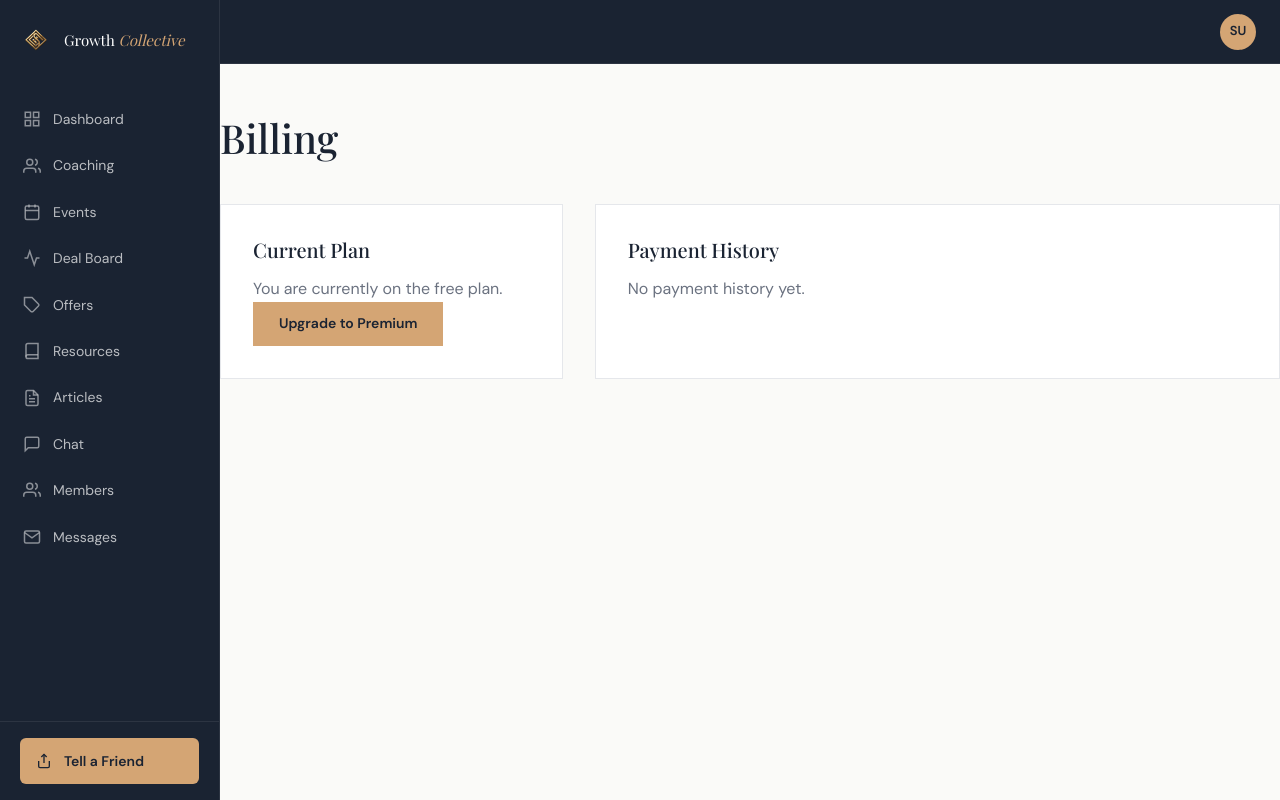
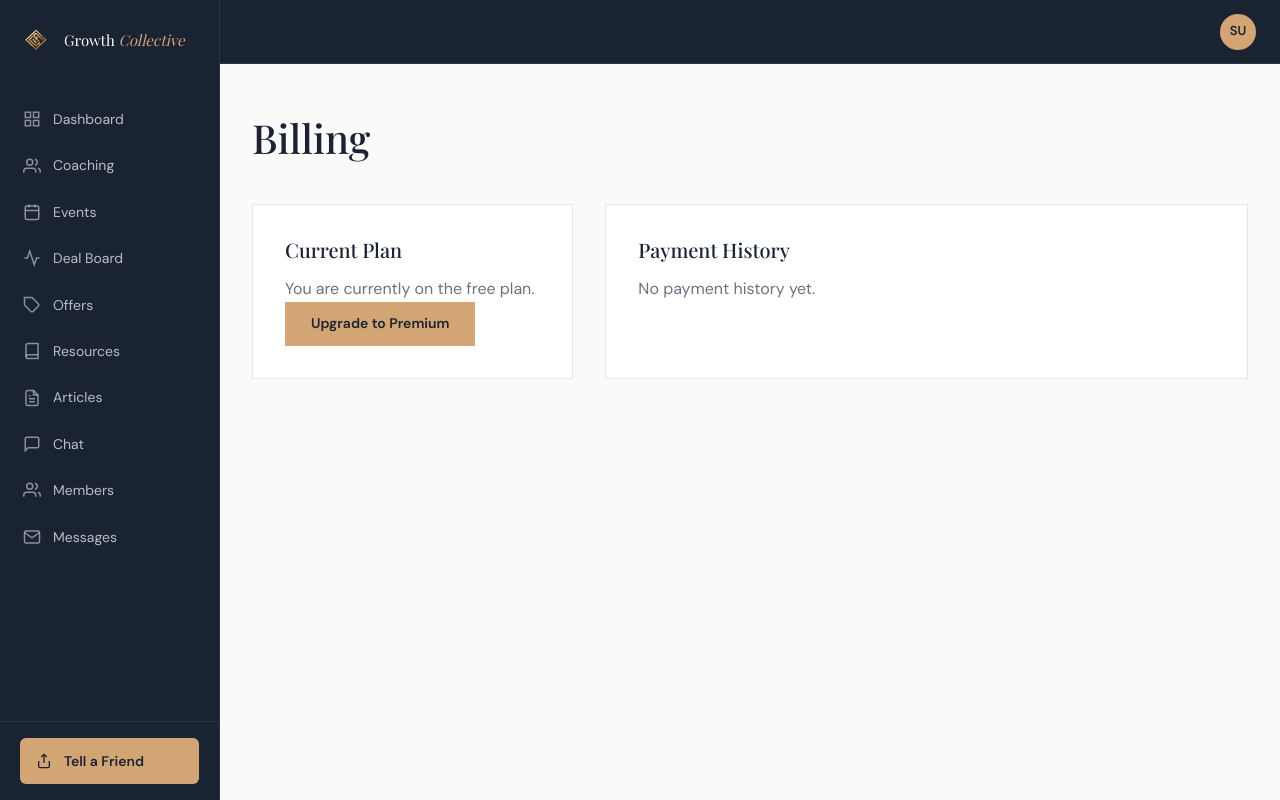
Before and after one commit to tedwards999/tgc-app, a Django app: page /billing/ in a window 1280 px wide. Run offline with Django 5.2, Linux system fonts and the light colour scheme; the visitor is signed in with stand-in values (Sample User, id 1); data that the repository does not hold is empty; parts of the project's set-up code (start-up, migrations or seed data) failed here and were passed over; some libraries are stand-ins or nearby versions; some web fonts are replaced.

Commit message:
Fix container horizontal padding being wiped by page-content class
page-content used padding shorthand which reset container's left/right
padding to 0. Changed to padding-top/bottom only.

Co-Authored-By: Claude Sonnet 4.6 <noreply@anthropic.com>

```diff
--- a/growth_collective/static/css/layout.css
+++ b/growth_collective/static/css/layout.css
@@ -16,7 +16,7 @@
 .section--sm { padding: var(--space-16) 0; }
 
 /* Member page content area */
-.page-content { padding: var(--space-12) 0; }
+.page-content { padding-top: var(--space-12); padding-bottom: var(--space-12); }
 
 /* ── Landing nav (public pages only) ── */
 .nav--landing { position: fixed; left: 0; right: 0; background: rgba(26,35,50,0.95); backdrop-filter: blur(8px); z-index: 100; }
```
